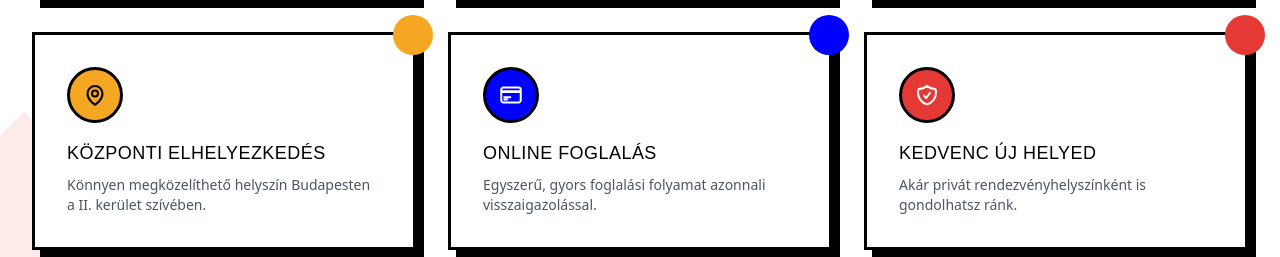
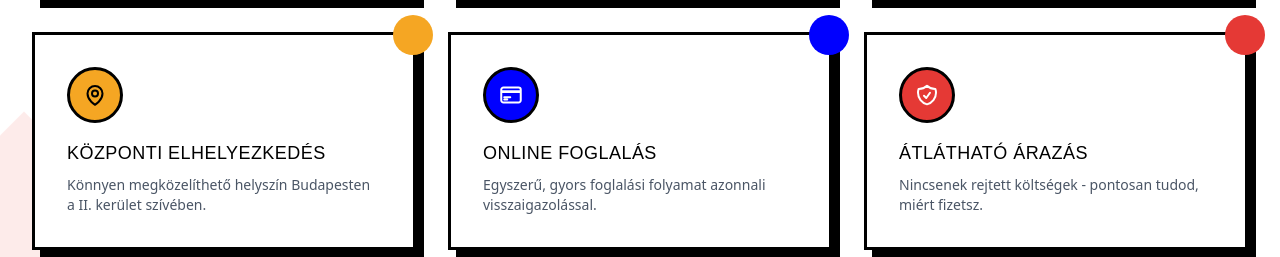
Before and after one commit to pixeloid/studyu, a Next.js app: page / in a window 1280 px wide. Shown: the part 900-1157 px from the top of the page. Built offline with nearby package versions, Linux system fonts and the light colour scheme; a web font is replaced by a local one.

Commit message:
fix: revert feature card back to Átlátható árazás
Co-Authored-By: Claude Opus 4.6 (1M context) <noreply@anthropic.com>

```diff
--- a/src/app/(public)/page.tsx
+++ b/src/app/(public)/page.tsx
@@ -82,8 +82,8 @@ export default function HomePage() {
             />
             <FeatureCard
               icon={<ShieldCheckIcon />}
-              title="Kedvenc új helyed"
-              description="Akár privát rendezvényhelyszínként is gondolhatsz ránk."
+              title="Átlátható árazás"
+              description="Nincsenek rejtett költségek - pontosan tudod, miért fizetsz."
               accentColor="red"
             />
           </div>
```
